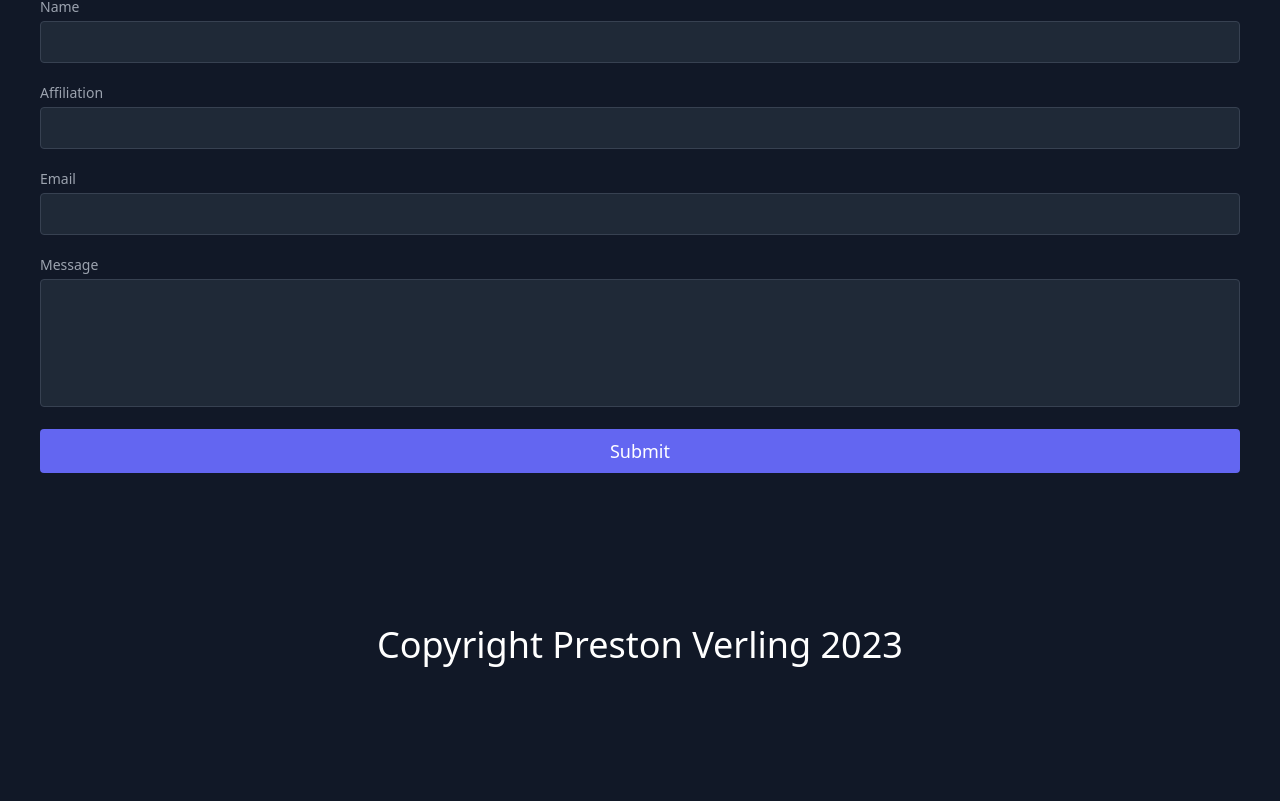
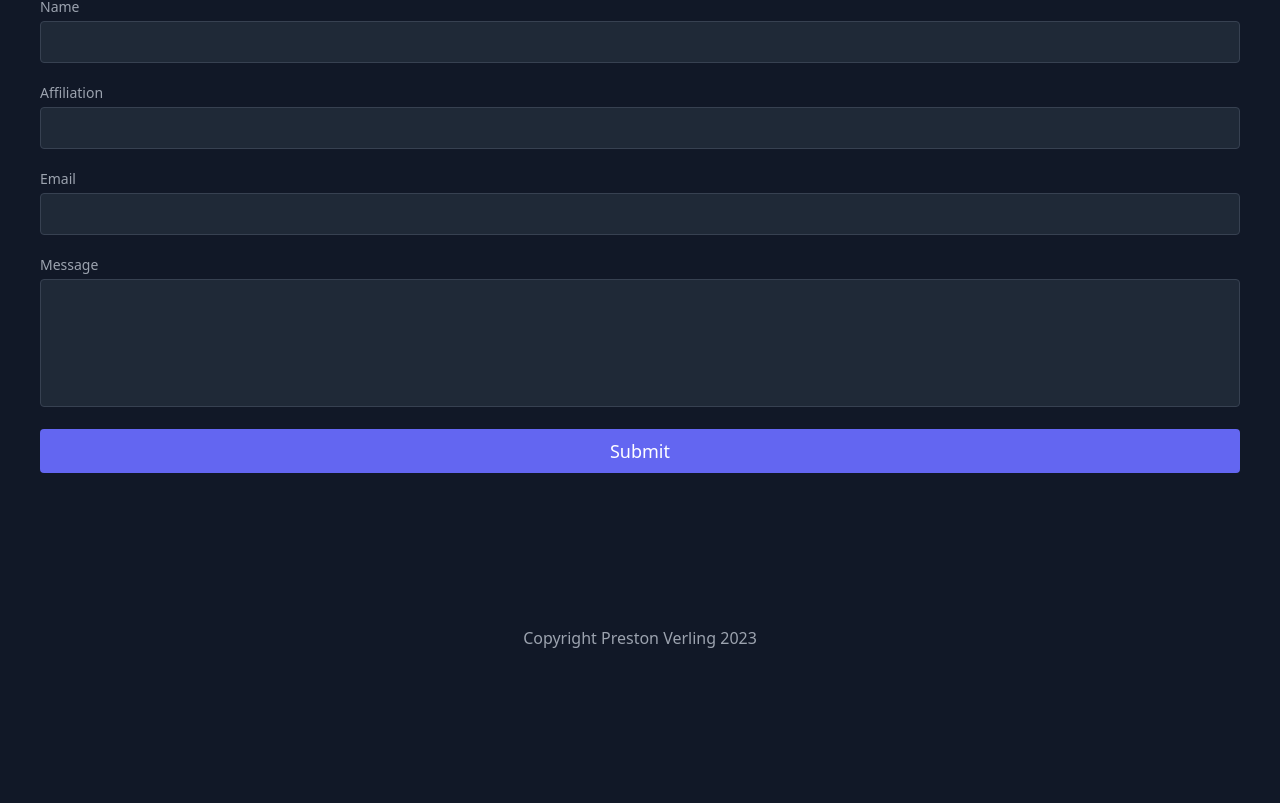
Before and after one commit to PrestonV78/website, a React (Create React App) app: page / in a window 1280 px wide. Shown: the part 5477-6280 px from the top of the page. Built offline with nearby package versions, Linux system fonts and the light colour scheme.

Commit message:
Copyright v2

```diff
--- a/src/components/End.js
+++ b/src/components/End.js
@@ -5,9 +5,9 @@ return (
     <section id="end" className="relative">
       <div className="container px-5 py-10 mx-auto text-center lg:px-40">
         <div className="flex flex-col w-full mb-20">
-          <h1 className="sm:text-4xl text-3xl font-small title-font mb-4 text-white">
+          <p className="mb-8 leading-relaxed">
             Copyright Preston Verling 2023
-          </h1>
+          </p>
         </div>
       </div>
     </section>
```
